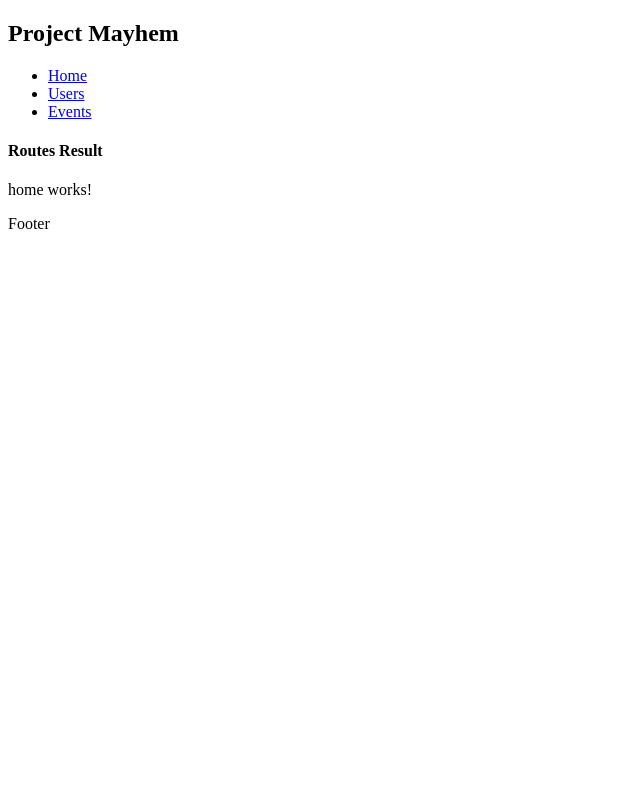
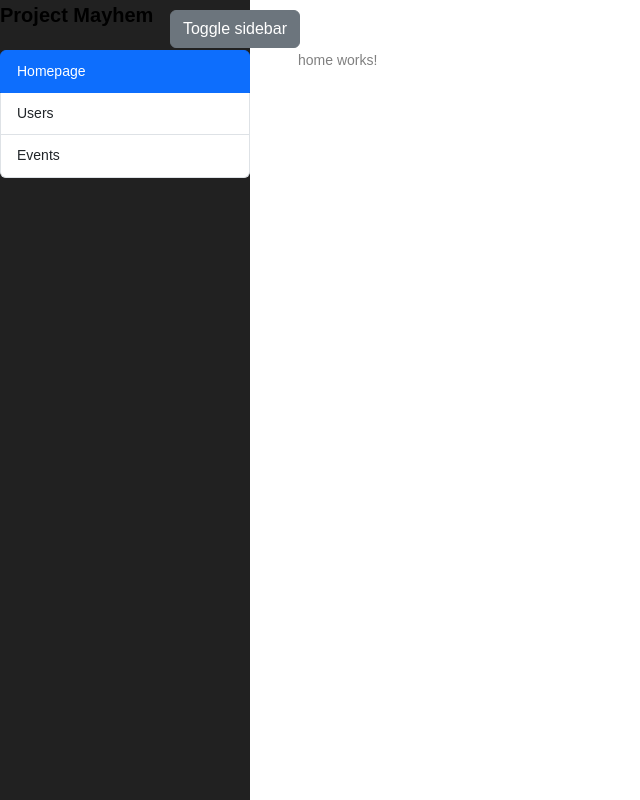
Before and after one commit to MrBamboozle/project-mayhem, an Angular app in the folder front/: page / in a window 1280 px wide. Shown: the whole page, without its empty margins (0-640 px from the left). Built offline with nearby package versions, Linux system fonts and the light colour scheme.

Commit message:
ng bootstrap added, basic application layout set up with toggleable sidenav

```diff
--- a/front/package.json
+++ b/front/package.json
@@ -18,6 +18,9 @@
     "@angular/platform-browser": "^17.0.0",
     "@angular/platform-browser-dynamic": "^17.0.0",
     "@angular/router": "^17.0.0",
+    "@ng-bootstrap/ng-bootstrap": "^16.0.0",
+    "@popperjs/core": "^2.11.8",
+    "bootstrap": "^5.3.2",
     "rxjs": "~7.8.0",
     "tslib": "^2.3.0",
     "zone.js": "~0.14.2"
@@ -26,6 +29,7 @@
     "@angular-devkit/build-angular": "^17.0.8",
     "@angular/cli": "^17.0.8",
     "@angular/compiler-cli": "^17.0.0",
+    "@angular/localize": "^17.0.0",
     "@types/jasmine": "~5.1.0",
     "jasmine-core": "~5.1.0",
     "karma": "~6.4.0",
--- a/front/src/app/app.component.html
+++ b/front/src/app/app.component.html
@@ -1,24 +1,29 @@
-<div class="app">
-  <header>
-    <section>
-      <h1>{{ title }}</h1>
-    </section>
-    <nav>
-      <ul>
-        <li><a routerLink="/">Home</a></li>
-        <li><a routerLink="/users">Users</a></li>
-        <li><a routerLink="/events">Events</a></li>
-      </ul>
-    </nav>
-  </header>
+<div class="wrapper d-flex align-items-stretch app">
+  <nav id="sidebar" [ngClass]="{'active': isSidebarHidden}">
+    <div class="custom-menu">
+      <button type="button" class="btn btn-secondary" (click)="toggleSidebar()">Toggle sidebar</button>
+    </div>
+    <h1>{{ title }}</h1>
+    <!-- <ul class="list-unstyled components mb-5">
+      <li class="active">
+        <a routerLink="/"><span class="mr-3"></span> Homepage</a>
+      </li>
+      <li>
+        <a routerLink="/users"><span class="mr-3"></span> Users</a>
+      </li>
+      <li>
+        <a routerLink="/events"><span class="mr-3"></span> Events</a>
+      </li>
+    </ul> -->
+    <div class="list-group">
+      <a routerLink="/" routerLinkActive="active" [routerLinkActiveOptions]="{ exact: true }" class="list-group-item list-group-item-action">Homepage</a>
+      <a routerLink="/users" routerLinkActive="active" class="list-group-item list-group-item-action">Users</a>
+      <a routerLink="/events" routerLinkActive="active" class="list-group-item list-group-item-action">Events</a>
+    </div>
+  </nav>
 
-  <main>
-    <h4>Routes Result</h4>
+    <!-- Page Content  -->
+  <div id="content" class="p-4 p-md-5 pt-5">
     <router-outlet></router-outlet>
-  </main>
-
-  <footer>
-    Footer
-  </footer>
-
+  </div>
 </div>
--- a/front/src/app/app.component.ts
+++ b/front/src/app/app.component.ts
@@ -1,14 +1,19 @@
 import { Component } from '@angular/core';
 import { CommonModule } from '@angular/common';
-import { RouterLink, RouterOutlet } from '@angular/router';
+import { RouterLink, RouterLinkActive, RouterOutlet } from '@angular/router';
 
 @Component({
   selector: 'app-root',
   standalone: true,
-  imports: [CommonModule, RouterOutlet, RouterLink],
+  imports: [CommonModule, RouterOutlet, RouterLink, RouterLinkActive],
   templateUrl: './app.component.html',
   styleUrl: './app.component.scss'
 })
 export class AppComponent {
+  public isSidebarHidden: boolean = false;
   title = 'Project Mayhem';
+
+  public toggleSidebar(): void {
+    this.isSidebarHidden = !this.isSidebarHidden;
+  }
 }
--- a/front/src/main.ts
+++ b/front/src/main.ts
@@ -1,3 +1,5 @@
+/// <reference types="@angular/localize" />
+
 import { bootstrapApplication } from '@angular/platform-browser';
 import { appConfig } from './app/app.config';
 import { AppComponent } from './app/app.component';
--- a/front/src/styles.scss
+++ b/front/src/styles.scss
@@ -1 +1,251 @@
 /* You can add global styles to this file, and also import other style files */
+
+/* Importing Bootstrap SCSS file. */
+@import 'bootstrap/scss/bootstrap';
+
+$font-primary: 'Poppins',Arial, sans-serif;
+$primary: #2f89fc;
+
+body{
+	font-family: $font-primary;
+	font-size: 14px;
+	line-height: 1.8;
+	font-weight: normal;
+	background: #fff;
+	color: lighten($black,50%);
+}
+a {
+	transition: .3s all ease;
+	color: $primary;
+	&:hover, &:focus {
+		text-decoration: none !important;
+		outline: none !important;
+		box-shadow: none;
+	}
+}
+button {
+	transition: .3s all ease;
+	&:hover, &:focus {
+		text-decoration: none !important;
+		outline: none !important;
+		box-shadow: none !important;
+	}
+}
+h1, h2, h3, h4, h5,
+.h1, .h2, .h3, .h4, .h5 {
+	line-height: 1.5;
+	font-weight: 400;
+	font-family: $font-primary;
+	color: $black;
+}
+
+
+.ftco-section{
+	padding: 7em 0;
+}
+
+.ftco-no-pt{
+	padding-top: 0;
+}
+.ftco-no-pb{
+	padding-bottom: 0;
+}
+//HEADING SECTION
+.heading-section{
+	font-size: 28px;
+	color: $black;
+	small{
+		font-size: 18px;
+	}
+}
+
+//COVER BG
+.img{
+	background-size: cover;
+	background-repeat: no-repeat;
+	background-position: center center;
+}
+
+
+
+//SIDEBAR
+.wrapper {
+  width: 100%;
+}
+
+#sidebar {
+  min-width: 250px;
+  max-width: 250px;
+  background: #212121;
+  color: #fff;
+  transition: all 0.3s;
+  position: relative;
+  .h6{
+  	color: $white;
+  }
+  &.active{
+  	margin-left: -250px;
+  	.custom-menu{
+		margin-right: -50px;
+  }
+  }
+  h1{
+  	margin-bottom: 20px;
+  	font-weight: 700;
+  	font-size: 20px;
+  	.logo{
+  		color: $white;
+  		display: block;
+  		padding: 10px 30px;
+  		background: $primary;
+  	}
+  }
+  ul.components{
+  	padding: 0;
+  }
+  ul{
+    li{
+    	font-size: 16px;
+    	>ul{
+    		margin-left: 10px;
+    		li{
+    			font-size: 14px;
+    		}
+    	}
+    	a{
+    		padding: 15px 30px;
+		    display: block;
+		    color: rgba(255,255,255,.6);
+		    border-bottom: 1px solid rgba(255,255,255,.1);
+		    &:hover{
+		    	color: $white;
+		    	background: $primary;
+		    	border-bottom: 1px solid $primary;
+		    }
+    	}
+    	&.active{
+    		> a{
+    			background: transparent;
+    			color: $white;
+    			&:hover{
+    				background: $primary;
+			    	border-bottom: 1px solid $primary;
+    			}
+    		}
+    	}
+    }
+  }
+  @include media-breakpoint-down(md){
+    margin-left: -250px;
+    &.active {
+        margin-left: 0;
+    }
+    .custom-menu{
+    	margin-right: -60px !important;
+    	top: 10px !important;
+    }
+  }
+
+  .custom-menu{
+		display: inline-block;
+		position: absolute;
+		top: 10px;
+		right: 0;
+		margin-right: -50px;
+		@include transition(.3s);
+		.btn{
+			&.btn-primary{
+				background: transparent;
+				border-color: transparent;
+				i{
+					color: black;
+					font-size: 24px;
+				}
+				&:hover, &:focus{
+					background: transparent !important;
+					border-color: transparent !important;
+				}
+			}
+		}
+  }
+}
+
+
+a[data-toggle="collapse"] {
+    position: relative;
+}
+
+.dropdown-toggle::after {
+  display: block;
+  position: absolute;
+  top: 50%;
+  right: 0;
+  transform: translateY(-50%);
+}
+
+#sidebarCollapse{
+	span{
+		@include media-breakpoint-down(md){
+	    display: none;
+		}
+	}
+}
+
+#content {
+  width: 100%;
+  padding: 0;
+  min-height: 100vh;
+  transition: all 0.3s;
+}
+
+
+.btn{
+	&.btn-primary{
+		background: $primary;
+		border-color: $primary;
+		&:hover, &:focus{
+			background: $primary !important;
+			border-color: $primary !important;
+		}
+	}
+}
+
+.footer{
+	p{
+		color: rgba(255,255,255,.5);
+	}
+}
+
+
+
+.form-control {
+	height: 40px!important;
+	background: $white;
+	color: $black;
+	font-size: 13px;
+	border-radius: 4px;
+	box-shadow: none !important;
+	border: transparent;
+	&:focus, &:active {
+		border-color: $black;
+	}
+	&::-webkit-input-placeholder { /* Chrome/Opera/Safari */
+	  color: rgba(255,255,255,.5);
+	}
+	&::-moz-placeholder { /* Firefox 19+ */
+	  color: rgba(255,255,255,.5);
+	}
+	&:-ms-input-placeholder { /* IE 10+ */
+	  color: rgba(255,255,255,.5);
+	}
+	&:-moz-placeholder { /* Firefox 18- */
+	  color: rgba(255,255,255,.5);
+	}
+}
+
+
+.subscribe-form{
+	.form-control{
+		background: lighten($primary,5%);
+	}
+}
--- a/front/tsconfig.app.json
+++ b/front/tsconfig.app.json
@@ -3,7 +3,9 @@
   "extends": "./tsconfig.json",
   "compilerOptions": {
     "outDir": "./out-tsc/app",
-    "types": []
+    "types": [
+      "@angular/localize"
+    ]
   },
   "files": [
     "src/main.ts"
```
Also changed, not shown: 2 other files (tests, documents, lock files or other folders).
